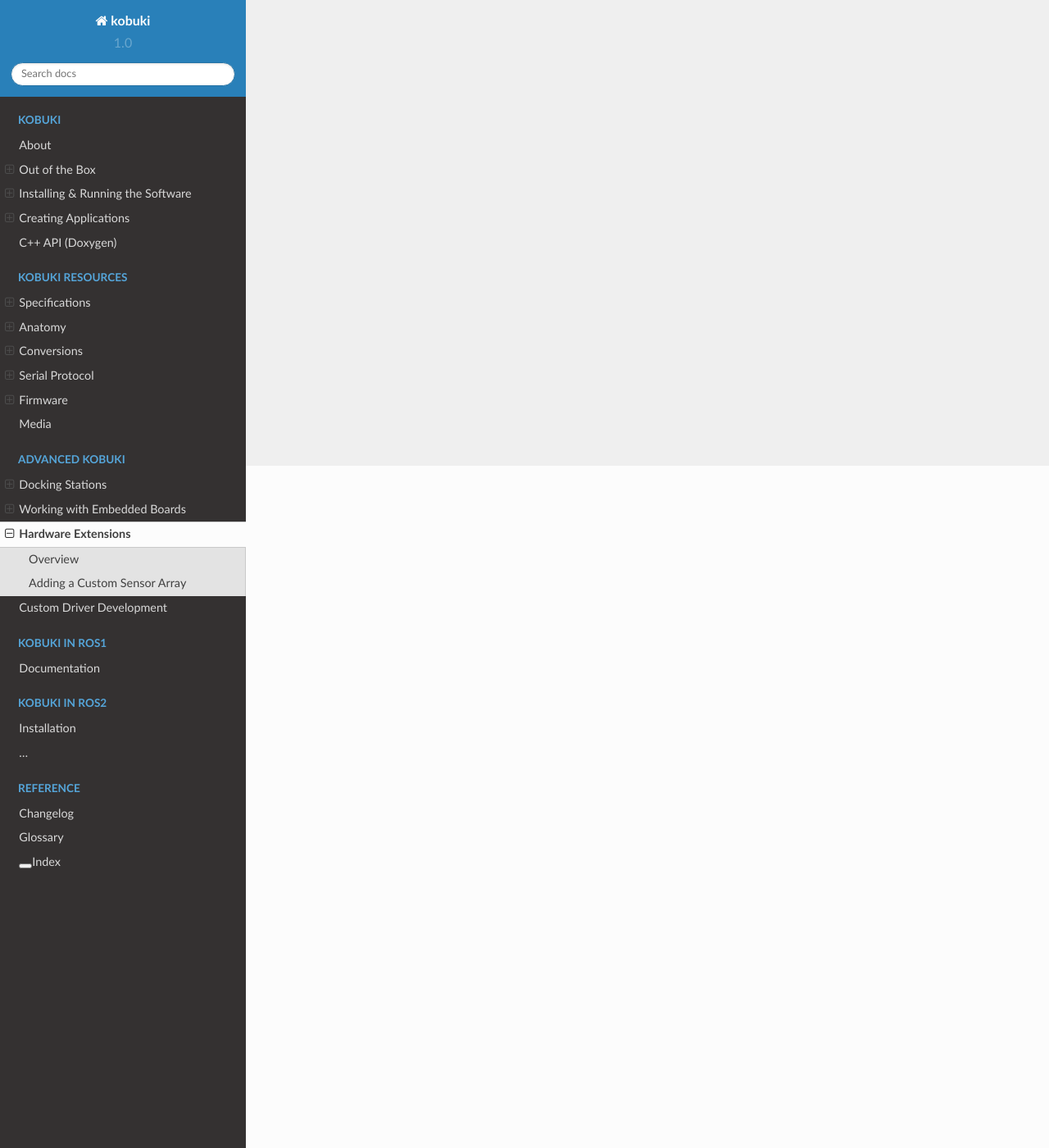
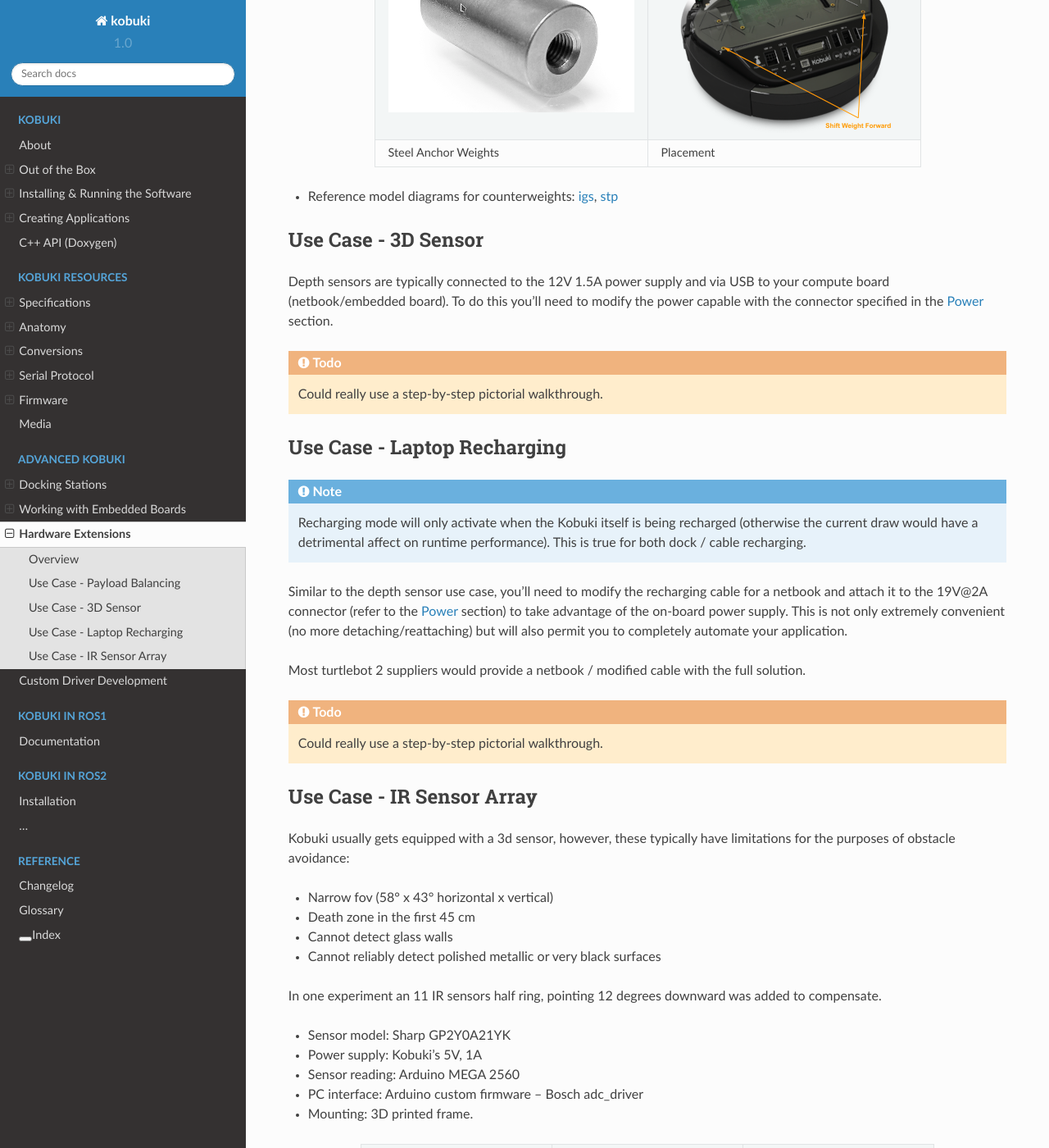
Before and after one commit to kobuki-base/kobuki_documentation, a Sphinx documentation site: the page built from doc/hardware_extensions.rst, in a window 1280 px wide and 1400 px high, scrolled down 832 px. Shown: the whole window at 82% size. Built offline with Sphinx 7.4.7 and the Read the Docs theme 2.0.0, drawn with Linux system fonts in a browser that asks for light colours; some of the changed text lies outside the part shown.

Commit message:
[hardware_extensions] payload, laptop, 3d sensor, custom arrays

```diff
--- a/doc/embedded_boards.rst
+++ b/doc/embedded_boards.rst
@@ -15,8 +15,8 @@
 `cmake toolchains <https://cmake.org/cmake/help/latest/manual/cmake-toolchains.7.html>`_.
 
 
-An Example
-^^^^^^^^^^
+Use Case - arm-linux-gnueabihf
+^^^^^^^^^^^^^^^^^^^^^^^^^^^^^^
 
 Preparation
 ...........
--- a/doc/hardware_extensions.rst
+++ b/doc/hardware_extensions.rst
@@ -4,5 +4,118 @@
 Overview
 --------
 
-Adding a Custom Sensor Array
+Kobuki provides additional :ref:`power-section` connections and an :ref:`anatomy_expansion_port-section`
+with analog & digital io (and additional power connections) that let you extend the
+capabilities of your Kobuki in wierd and wonderful ways. Refer to those links for specific details.
+
+Some interesting examples to follow.
+
+Use Case - Payload Balancing
 ----------------------------
+
+.. note::
+
+   Kobuki's ancestry belongs to cleaning robot lines and consequently
+   wasn't designed for handling variations in payload. Sometimes you'll
+   need to provide some assistance!
+
+When you start mounting additional equipment on Kobuki, the kinematic
+and dynamic motion envelopes will start to be considerably affected as
+the centre of gravity shifts. This is particularly important when it
+comes to Kobuki's ability to traverse small obstacles or slopes
+as it travels in the longitudinal direction.
+
+In these cases, simply design some weights that can be mounted, like
+ballast, to shift the centre of gravity to where you need it. An example
+of such were the
+metal `cylindrical pipes <https://store10227366.ecwid.com/Dummy-Pipe-Set-p72589155>`_
+designed for the Turtlebot 2. These could be affixed around poles attached to the
+screws on the back of the kobuki.
+
+.. table::
+   :align: center
+
+   +----------------------------------+------------------------------------+
+   | .. image:: images/dummy_pipe.png | .. image:: images/attach_pipes.png |
+   +----------------------------------+------------------------------------+
+   | Steel Anchor Weights             | Placement                          |
+   +----------------------------------+------------------------------------+
+
+* Reference model diagrams for counterweights: `igs <https://github.com/kobuki-base/kobuki_resources/blob/devel/hardware/models/igs/counterweight.igs>`_, `stp <https://github.com/kobuki-base/kobuki_resources/blob/devel/hardware/models/step/counterweight.stp>`_
+
+
+Use Case - 3D Sensor
+--------------------
+
+Depth sensors are typically connected to the 12V 1.5A power supply and via
+USB to your compute board (netbook/embedded board). To do this you'll need
+to modify the power capable with the connector specified in the :ref:`power-section`
+section.
+
+.. todo:: Could really use a step-by-step pictorial walkthrough.
+
+Use Case - Laptop Recharging
+----------------------------
+
+.. note::
+
+   Recharging mode will only activate when the Kobuki itself is being recharged
+   (otherwise the current draw would have a detrimental affect on runtime
+   performance). This is true for both dock / cable recharging.
+
+
+Similar to the depth sensor use case, you'll need to modify the recharging
+cable for a netbook and attach it to the 19V\@2A connector (refer to the
+:ref:`power-section` section) to take advantage of the on-board power supply. This is
+not only extremely convenient (no more detaching/reattaching) but will also
+permit you to completely automate your application.
+
+Most turtlebot 2 suppliers would provide a netbook / modified cable with the
+full solution.
+
+.. todo:: Could really use a step-by-step pictorial walkthrough.
+
+Use Case - IR Sensor Array
+--------------------------
+
+Kobuki usually gets equipped with a 3d sensor, however, these typically have limitations
+for the purposes of obstacle avoidance:
+
+* Narrow fov (58° x 43° horizontal x vertical)
+* Death zone in the first 45 cm
+* Cannot detect glass walls
+* Cannot reliably detect polished metallic or very black surfaces
+
+In one experiment an 11 IR sensors half ring, pointing 12 degrees downward was added to compensate.
+
+* Sensor model: Sharp GP2Y0A21YK
+* Power supply: Kobuki’s 5V, 1A
+* Sensor reading: Arduino MEGA 2560
+* PC interface: Arduino custom firmware – Bosch adc_driver
+* Mounting: 3D printed frame.
+
+.. table::
+   :align: center
+
+   +------------------------------------------------------+-------------------------------------------------------+--------------------------------------------------------+
+   | .. image:: images/arrays/kobuki_psd_array_brk_90.jpg | .. image:: images/arrays/kobuki_psd_array_brk_110.jpg | .. image:: images/arrays/kobuki_sonar_array_brk_90.jpg |
+   +------------------------------------------------------+-------------------------------------------------------+--------------------------------------------------------+
+   |       PSD Array I                                    | PSD Array II                                          | Sonar Array                                            |
+   +------------------------------------------------------+-------------------------------------------------------+--------------------------------------------------------+
+
+
+The analog output of sensors is read by the Arduino board, while for power and ground
+they are connected to Kobuki’s 5V 1A power source. Connecting several sensors to the same
+power supply makes readings very noisy when there aren’t obstacles. The solution
+was to put decoupling capacitors on each sensor. For interfacing Arduino, we
+use Bosch adc_driver.
+
+Different mounting frames are available for downloading and printing in our file server:
+
+* Horizontally mounted MaxBotix’s LV-Maxsonars
+* Horizontally mounted Sharp IR sensors
+* 12 degrees downward pointing Sharp IR sensors
+
+.. image:: images/arrays/custom_sensor_array.jpg
+   :align: center
+   :width: 500px
```
Also changed, not shown: doc/anatomy.rst (+4 -3 lines), doc/images/arrays/custom_sensor_array.jpg (added), doc/images/arrays/kobuki_psd_array_brk_110.jpg (added), doc/images/arrays/kobuki_psd_array_brk_90.jpg (added), doc/images/arrays/kobuki_sonar_array_brk_90.jpg (added), doc/images/attach_pipes.png (added), doc/images/dummy_pipe.png (added).
